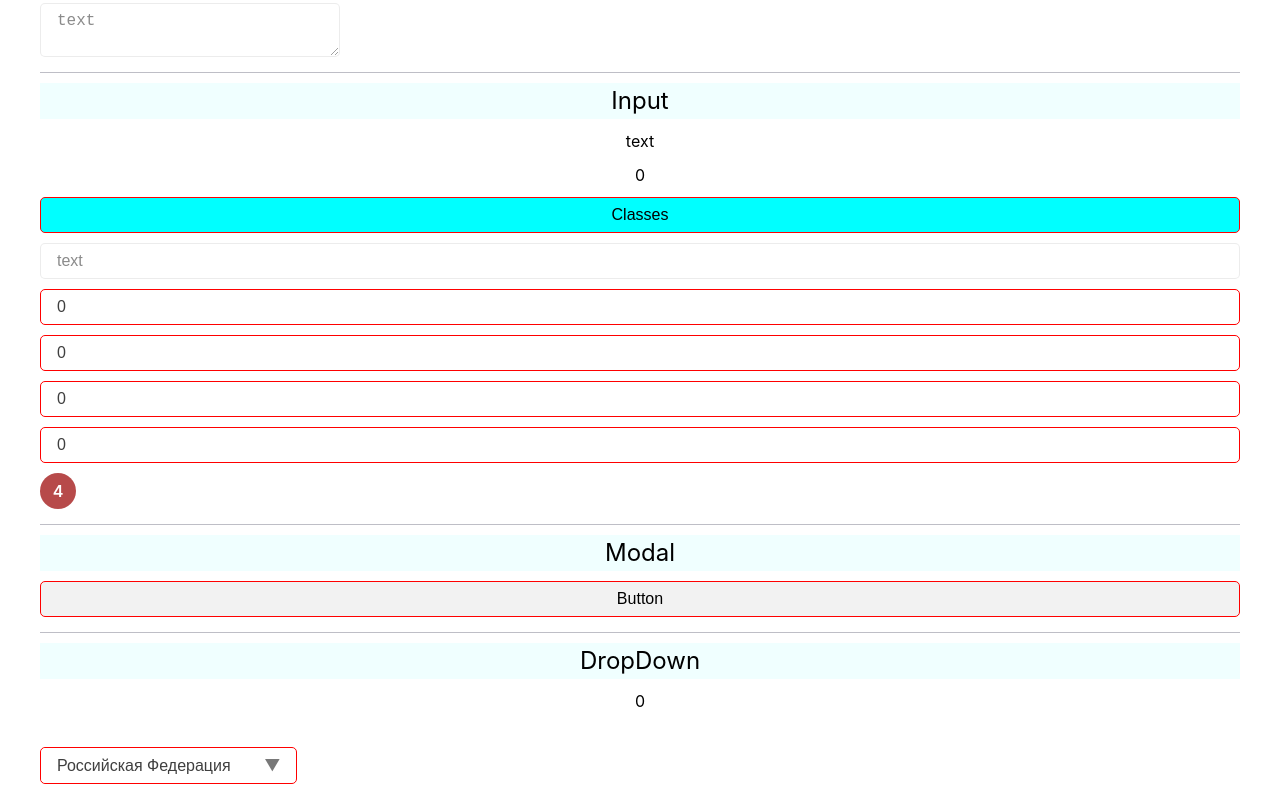
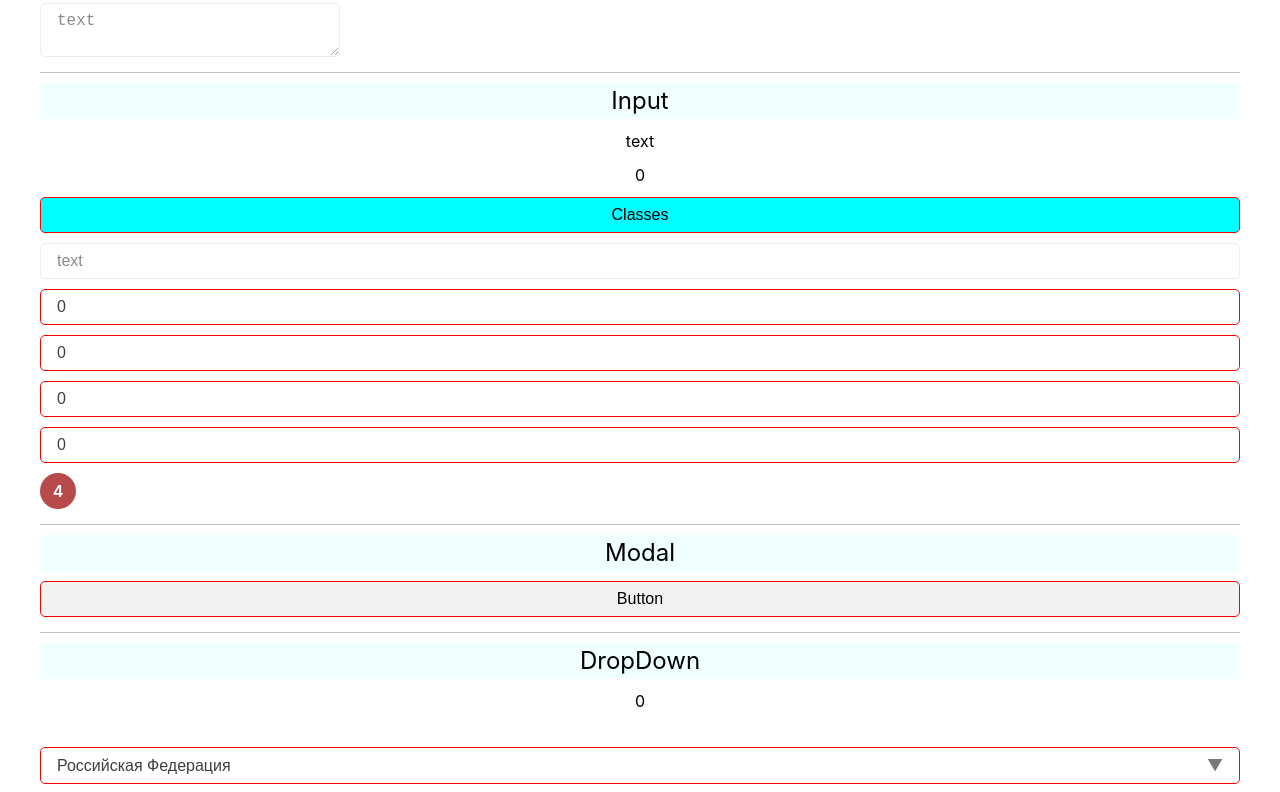
Before and after one commit to Smoren/vue3-hive-ui-kit, a Vue app: page / in a window 1280 px wide. Shown: the part 410-1202 px from the top of the page. Built offline with nearby package versions, Linux system fonts and the light colour scheme.

Commit message:
HiveDropDown: css border-box fix

```diff
--- a/src/components/hive-drop-down/hive-drop-down.vue
+++ b/src/components/hive-drop-down/hive-drop-down.vue
@@ -91,7 +91,6 @@ watch(
 onMounted(() => {
   if (props.focusOnMount) searchRef.value?.forceFocus();
 });
-
 </script>
 
 <template>
@@ -155,6 +154,7 @@ $drop-down-box-shadow: 0 2px 3px 0 rgba(34, 36, 38, 0.15);
 $drop-down-padding: 0.5em 1em 0.5em 1em;
 
 .hive-drop-down {
+  width: 100%;
   position: relative;
   cursor: pointer;
   text-align: left;
@@ -240,6 +240,7 @@ $drop-down-padding: 0.5em 1em 0.5em 1em;
   }
 
   &__menu {
+    box-sizing: content-box;
     position: absolute;
     left: -$border-width;
     top: 100%;
```
